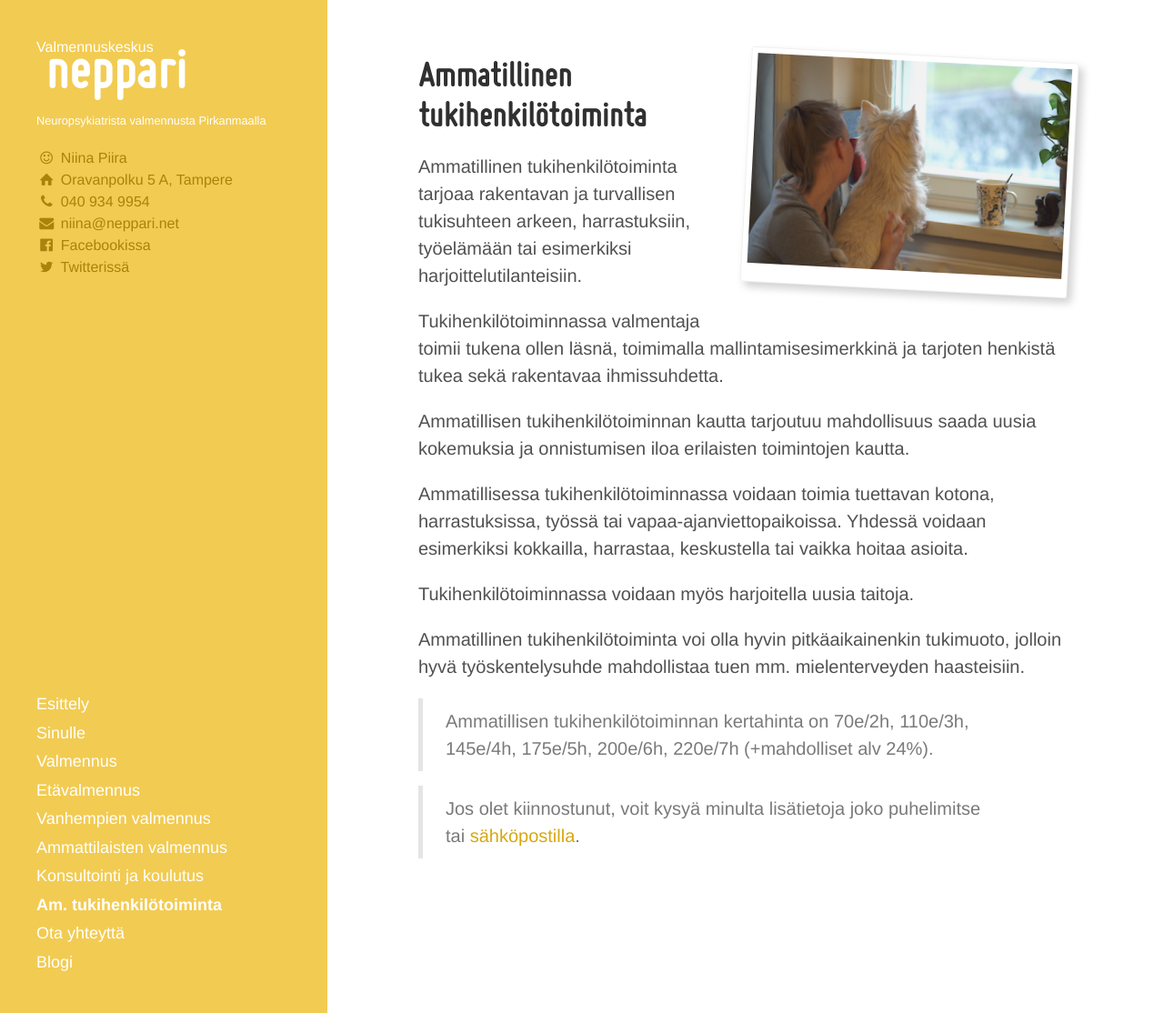
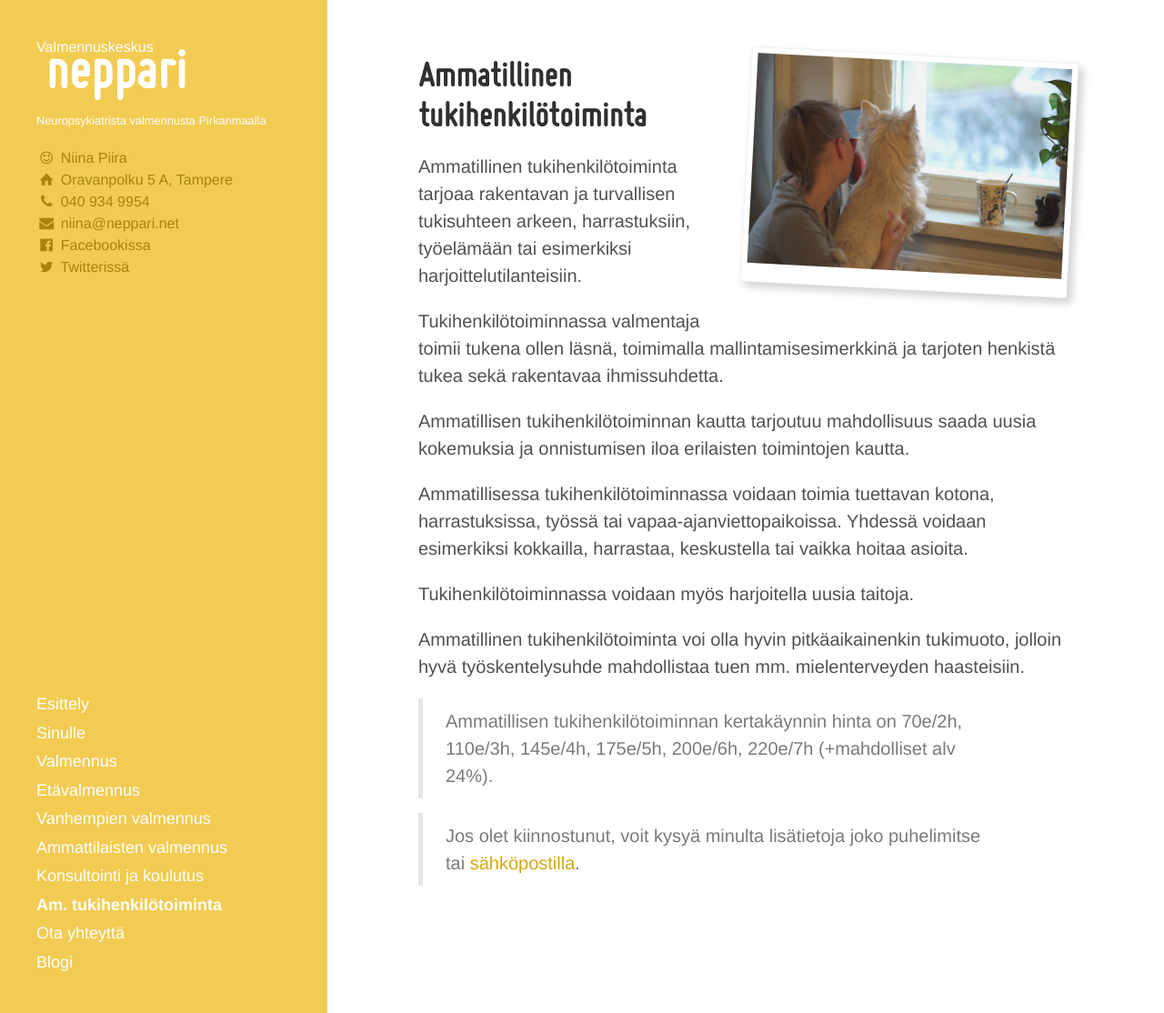
Before and after one commit to niinapiira/neppari.net, a Jekyll site: the page built from ammatillinen-tukihenkilotoiminta.md, in a window 1280 px wide and 1114 px high. Shown: the whole window at 91% size. Built offline with Jekyll 4.4.1, drawn with Linux system fonts in a browser that asks for light colours.

Commit message:
Updated ammatillinen-tukihenkilotoiminta.md

```diff
--- a/ammatillinen-tukihenkilotoiminta.md
+++ b/ammatillinen-tukihenkilotoiminta.md
@@ -30,6 +30,6 @@
 
 Ammatillinen tukihenkilötoiminta voi olla hyvin pitkäaikainenkin tukimuoto, jolloin hyvä työskentelysuhde mahdollistaa tuen mm. mielenterveyden haasteisiin.
 
-> Ammatillisen tukihenkilötoiminnan kertahinta on 70e/2h, 110e/3h, 145e/4h, 175e/5h, 200e/6h, 220e/7h (+mahdolliset alv 24%).
+> Ammatillisen tukihenkilötoiminnan kertakäynnin hinta on 70e/2h, 110e/3h, 145e/4h, 175e/5h, 200e/6h, 220e/7h (+mahdolliset alv 24%).
 
 > Jos olet kiinnostunut, voit kysyä minulta lisätietoja joko puhelimitse tai [sähköpostilla](/ota-yhteytta).
```
